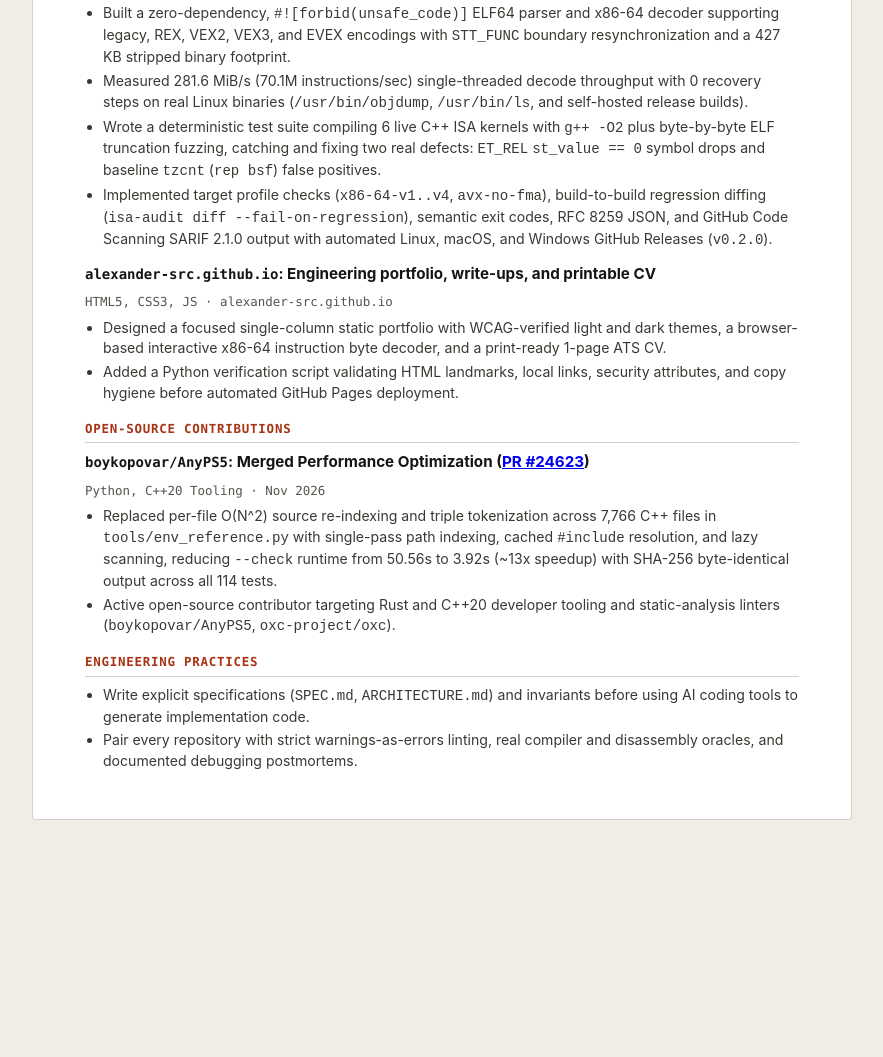
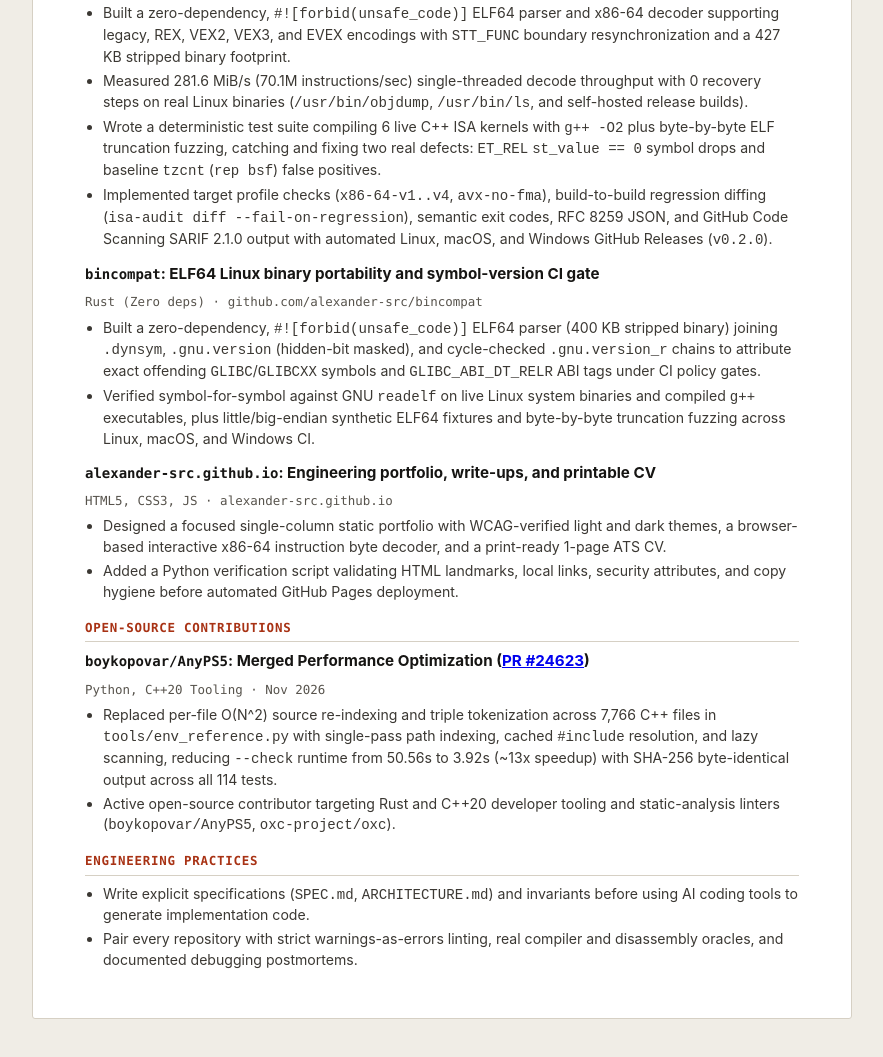
Before and after one commit to alexander-src/alexander-src.github.io, a plain HTML site: page cv.html in a window 1280 px wide. Shown: the part 692-1749 px from the top of the page, without its empty margins (198-1081 px from the left). Before the commit the page ends 1560 px from the top, so only its background shows below. Drawn offline with Linux system fonts and the light colour scheme.

Commit message:
content: link live bincompat Milestone 1 on portfolio and CV

```diff
--- a/cv.html
+++ b/cv.html
@@ -299,6 +299,17 @@
 
         <div class="entry">
           <div class="entry-head">
+            <div class="entry-title"><code>bincompat</code>: ELF64 Linux binary portability and symbol-version CI gate</div>
+            <div class="entry-meta">Rust (Zero deps) &middot; github.com/alexander-src/bincompat</div>
+          </div>
+          <ul>
+            <li>Built a zero-dependency, <code>#![forbid(unsafe_code)]</code> ELF64 parser (400 KB stripped binary) joining <code>.dynsym</code>, <code>.gnu.version</code> (hidden-bit masked), and cycle-checked <code>.gnu.version_r</code> chains to attribute exact offending <code>GLIBC</code>/<code>GLIBCXX</code> symbols and <code>GLIBC_ABI_DT_RELR</code> ABI tags under CI policy gates.</li>
+            <li>Verified symbol-for-symbol against GNU <code>readelf</code> on live Linux system binaries and compiled <code>g++</code> executables, plus little/big-endian synthetic ELF64 fixtures and byte-by-byte truncation fuzzing across Linux, macOS, and Windows CI.</li>
+          </ul>
+        </div>
+
+        <div class="entry">
+          <div class="entry-head">
             <div class="entry-title"><code>alexander-src.github.io</code>: Engineering portfolio, write-ups, and printable CV</div>
             <div class="entry-meta">HTML5, CSS3, JS &middot; alexander-src.github.io</div>
           </div>
```
Also changed, not shown: index.html (+2 -2 lines).
